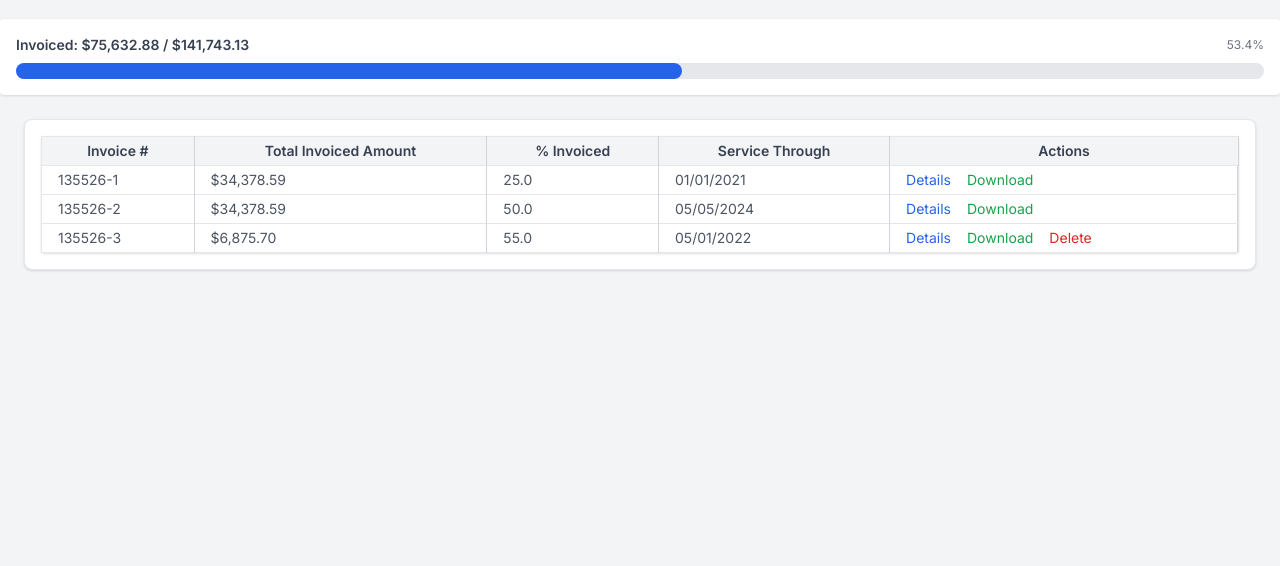
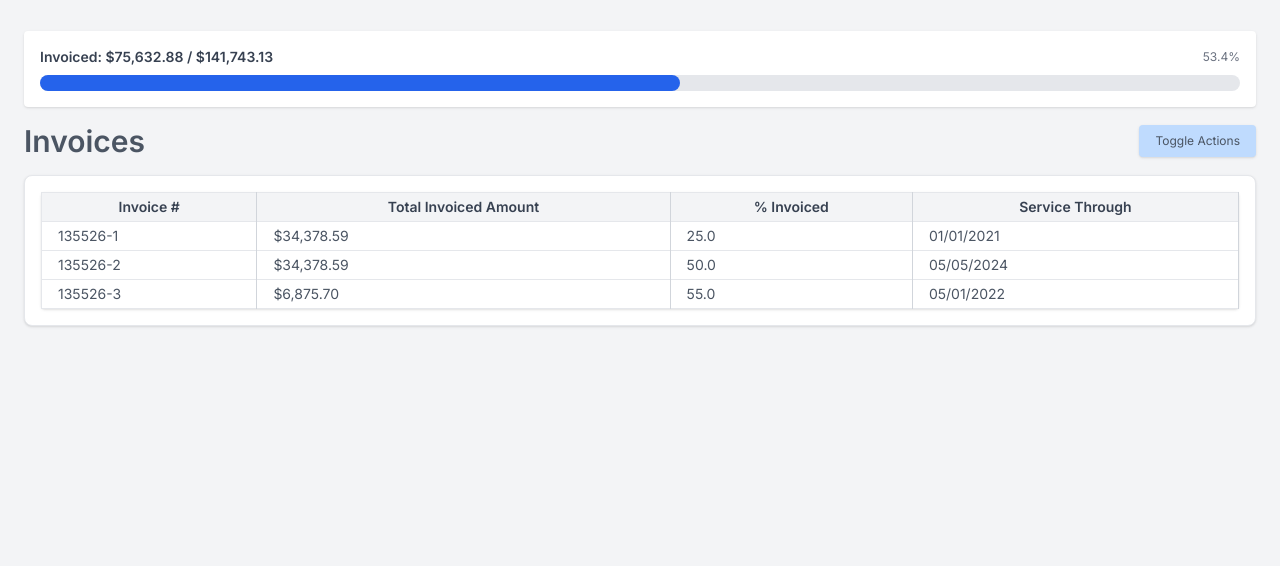
Before and after one commit to taariqkhaan/tva-invoice-htmx, a FastAPI app: page /invoices/3 in a window 1280 px wide. Shown: the part 137-703 px from the top of the page. Run offline with FastAPI, Linux system fonts and the light colour scheme; some libraries are stand-ins or nearby versions.

Commit message:
Download fixed. UI Tweaked.
Pagination pending.
Project Edit pending.

```diff
--- a/frontend/templates/invoice_list.html
+++ b/frontend/templates/invoice_list.html
@@ -3,9 +3,17 @@
 {% block content %}
 
 <!-- Header Elements -->
-<div class="w-full bg-blue-600 py-4 px-4 mb-8">
-  <div class="flex justify-end items-center gap-4">
+<div
+  class="w-full bg-blue-600 py-6 px-4 mb-8 bg-cover bg-center bg-no-repeat relative"
+  style="background-image: url('/static/images/burns_logo.png');"
+>
+  <!-- Dark overlay for readability -->
+  <div class="absolute inset-0 bg-blue-600 bg-opacity-70 z-0"></div>
 
+    <!-- Foreground content -->
+    <div class="relative z-10">
+    <!-- Top-right buttons -->
+    <div class="flex justify-end items-center gap-4 mb-4">
       <!-- Home Link -->
       <a
         href="/projects/"
@@ -24,16 +32,18 @@
       >
         Create Invoice
       </a>
-
     </div>
 
-  <h2 class="text-xl font-bold mt-6 text-blue-100  whitespace-nowrap">
+    <!-- Project Name Title -->
+    <h2 class="text-2xl font-bold text-blue-100 whitespace-nowrap">
       {{ project.project_name }}
     </h2>
   </div>
+</div>
 
 <!-- Invoiced Progress Bar -->
-<div class="bg-white shadow rounded p-4 mb-6">
+<div class="pt-0 pl-6 pr-6">
+<div class="bg-white shadow rounded p-4 mb-4">
   <div class="flex justify-between items-center mb-2">
     <h3 class="text-sm font-semibold text-gray-700">Invoiced: ${{ "{:,.2f}".format(total_invoiced) }} / ${{ "{:,.2f}".format(total_budget) }}</h3>
     <span class="text-xs text-gray-500">
@@ -47,10 +57,25 @@
     ></div>
   </div>
 </div>
+  </div>
+
+<!-- Toggle Button -->
+<div class="pt-0 pl-6 pr-6" x-data="{ showActions: false }">
+
+  <!-- Table Header with Toggle Button Aligned Right -->
+  <div class="flex justify-between items-center mb-4">
+    <h3 class="text-3xl font-semibold text-gray-600">Invoices</h3>
+    <button
+      @click="showActions = !showActions"
+      class="bg-blue-200 text-gray px-4 py-2 rounded hover:bg-blue-300 whitespace-nowrap text-xs shadow"
+    >
+      Toggle Actions
+    </button>
+  </div>
 
   <!-- Invoice Table -->
-<div class="pt-0 pl-6 pr-6">
-<div class="overflow-x-auto border bg-white p-4 mt-6 rounded-lg shadow">
+  <div class="pt-0 ">
+  <div class="overflow-x-auto border bg-white p-4 mt-2 rounded-lg shadow">
     <table class="w-full text-sm table-auto border rounded shadow">
       <thead class="bg-gray-100 text-gray-700">
         <tr>
@@ -58,7 +83,7 @@
           <th class="px-4 py-1 border-r border-gray-300 whitespace-nowrap">Total Invoiced Amount</th>
           <th class="px-4 py-1 border-r border-gray-300 whitespace-nowrap">% Invoiced</th>
           <th class="px-4 py-1 border-r border-gray-300 whitespace-nowrap">Service Through</th>
-        <th class="px-4 py-1 border-r border-gray-300 whitespace-nowrap">Actions</th>
+          <th class="px-4 py-1 border-r border-gray-300 whitespace-nowrap" x-show="showActions">Actions</th>
         </tr>
       </thead>
       <tbody>
@@ -66,13 +91,11 @@
         {% set invoice = row.invoice %}
         <tr class="border-t">
           <td class="px-4 py-1 border-r border-gray-300 whitespace-nowrap">{{ invoice.invoice_number }}</td>
-        <td class="px-4 py-1 border-r border-gray-300 whitespace-nowrap">
-          ${{ "{:,.2f}".format(row.total_amount) }}
-        </td>
+          <td class="px-4 py-1 border-r border-gray-300 whitespace-nowrap">${{ "{:,.2f}".format(row.total_amount) }}</td>
           <td class="px-4 py-1 border-r border-gray-300 whitespace-nowrap">{{ invoice.invoice_percentage }}</td>
           <td class="px-4 py-1 border-r border-gray-300 whitespace-nowrap">{{ row.formatted_through_date }}</td>
-        <td class="px-4 py-1 border-r border-gray-300 whitespace-nowrap flex gap-4 items-center">
 
+          <td class="px-4 py-1 border-r border-gray-300 whitespace-nowrap flex gap-4 items-center" x-show="showActions">
             <!-- Details Link -->
             <a
               href="#"
@@ -80,8 +103,9 @@
               hx-target="#invoice-details"
               hx-swap="innerHTML"
               class="text-blue-600 hover:underline text-sm"
+              title="View Invoice Details"
             >
-            Details
+              ℹ️
             </a>
 
             <!-- Download Invoice -->
@@ -90,22 +114,26 @@
               hx-get="/invoices/download-options/{{ invoice.invoice_number }}?project_id={{ project.id }}"
               hx-target="#download-invoice"
               hx-swap="innerHTML"
-            class="text-green-600 hover:underline text-sm"
+              class="text-blue-600 hover:underline text-sm"
+              title="Download Invoice"
             >
-            Download
+              💾
             </a>
 
             <!-- Delete Button -->
             {% if loop.last %}
             <form method="post" action="/invoices/delete/{{ invoice.invoice_number }}">
               <button type="submit"
-                    class="text-red-600 hover:underline text-sm"
+                      class="text-blue-600 hover:underline text-sm"
                       onclick="return confirm('Are you sure you want to delete Invoice# {{ invoice.invoice_number }}?')"
-            >Delete</button>
+                      title="Delete Invoice"
+              >❌</button>
             </form>
             {% endif %}
 
           </td>
+
+
         </tr>
         {% else %}
         <tr>
@@ -119,3 +147,4 @@
     </div>
   </div>
   {% endblock %}
+</div>
```
Also changed, not shown: backend/services/invoice_file_generator.py (+7 -1 lines), frontend/templates/components/project_row.html (+9 -5 lines), frontend/templates/index.html (+28 -7 lines), data.db, frontend/templates/base.html (line endings or trailing spaces). Lines whose indentation alone changed are shown as unchanged.
